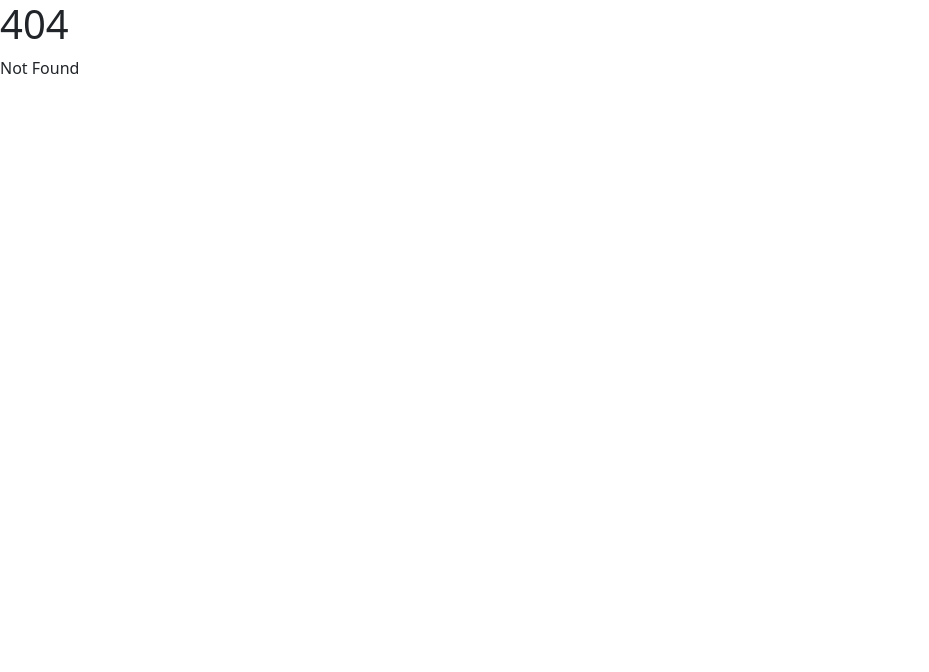
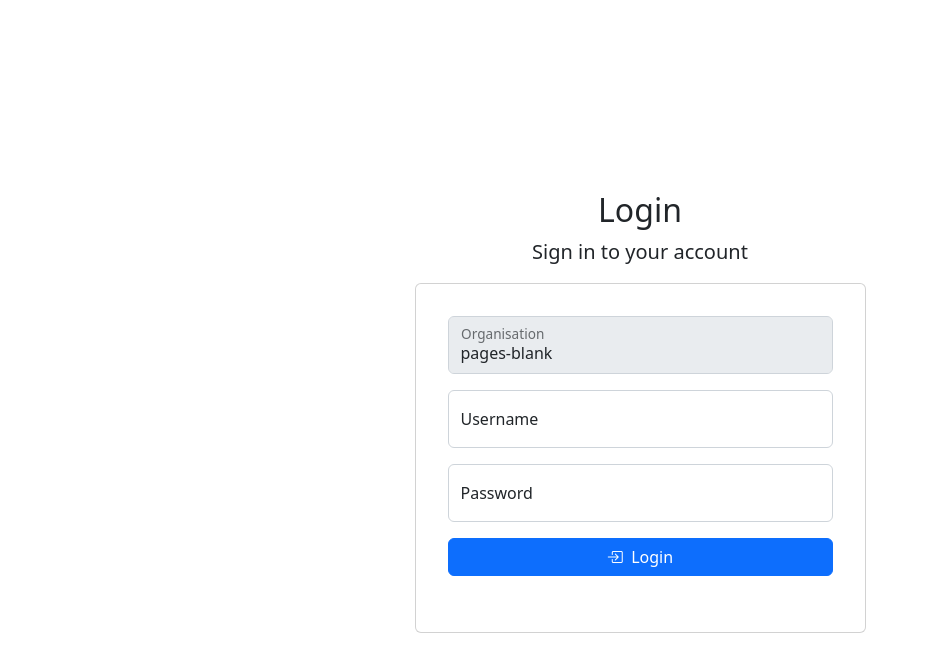
Before and after one commit to meekaaku/comet2-admin-front, a SvelteKit app: page /pages-blank in a window 1280 px wide. Before the commit this address had no page. Shown: the top 672 px of the page, without its empty margins (0-929 px from the left). Built offline with nearby package versions, Linux system fonts and the light colour scheme; no server answers.

Commit message:
Added url selected tenant based login screen

```diff
--- /dev/null
+++ b/src/routes/[tenant]/+page.svelte
@@ -0,0 +1,96 @@
+<script lang="ts">
+import { page } from '$app/stores';
+import { base } from '$app/paths';
+import { login } from '$lib/auth';
+import { Button, Toaster } from '$lib/ui';
+import { loading } from '$lib/stores';
+import { notify } from '$lib/utils';
+
+let username = '';
+let password = '';
+let error_data: any|null = null;
+let busy = false;
+
+async function onLoginClick()
+{
+	try
+	{
+		$loading = true;
+		await login($page.params.tenant, username, password, `${base}/app`);
+		$loading = false;
+	}
+	catch (e: any)
+	{
+		const message = e.response?.data?.message || 'An error occurred. Pls check connection'
+		$loading = false;
+		busy = false;
+		notify({ type: 'error', heading: 'Error', message })
+	}
+}
+
+console.log($page.params.tenant)
+
+</script>
+
+<Toaster></Toaster>
+<main class="d-flex w-100">
+	<div class="container d-flex flex-column">
+		<div class="row vh-100">
+			<div class="col-sm-10 col-md-8 col-lg-6 col-xl-5 mx-auto d-table h-100">
+				<div class="d-table-cell align-middle">
+
+					<div class="text-center mt-4">
+						<h1 class="h2">Login</h1>
+						<p class="lead">
+							Sign in to your account
+						</p>
+					</div>
+
+					<div class="card">
+						<div class="card-body">
+							<div class="m-sm-3">
+								<form on:submit|preventDefault={onLoginClick}>
+									<div class="mb-3 form-floating">
+										<input class="form-control" value={$page.params.tenant} type="text" name="tenant_username" placeholder=" You Organisation" disabled/>
+										<label class="form-label">Organisation</label>
+									</div>
+
+
+									<div class="mb-3 form-floating">
+										<input class="form-control" bind:value={username} type="text" name="username" placeholder="Enter your username" />
+										<label class="form-label">Username</label>
+									</div>
+									<div class="mb-3 form-floating">
+										<input class="form-control" bind:value={password} type="password" name="password" placeholder="Enter your password" />
+										<label class="form-label">Password</label>
+									</div>
+									<div>
+										<div class="form-check align-items-center d-none">
+											<input id="customControlInline" type="checkbox" class="form-check-input" value="remember-me" name="remember-me" checked>
+											<label class="form-check-label text-small" for="customControlInline">Remember me</label>
+										</div>
+									</div>
+									<div class="d-grid gap-2 mt-3">
+										<Button busytext="Logging in" color="primary" on:click={onLoginClick} icon="bi-box-arrow-in-right" busy={$loading} disabled={$loading}> &nbsp;Login</Button>
+										<input type="submit" class="d-none" />
+									</div>
+								</form>
+
+
+								<div class="text-center mb-3">
+									<span class="text-danger">{error_data?.message ? error_data.message : ''} &nbsp</span>
+								</div>
+
+							</div>
+						</div>
+					</div>
+
+
+					<div class="text-center mb-3 d-none">
+						Don't have an account? <a href="pages-sign-up.html">Sign up</a>
+					</div>
+				</div>
+			</div>
+		</div>
+	</div>
+</main>
```
Also changed, not shown: src/routes/login_to_deprecate/+page.svelte (renamed from src/routes/login/+page.svelte).
